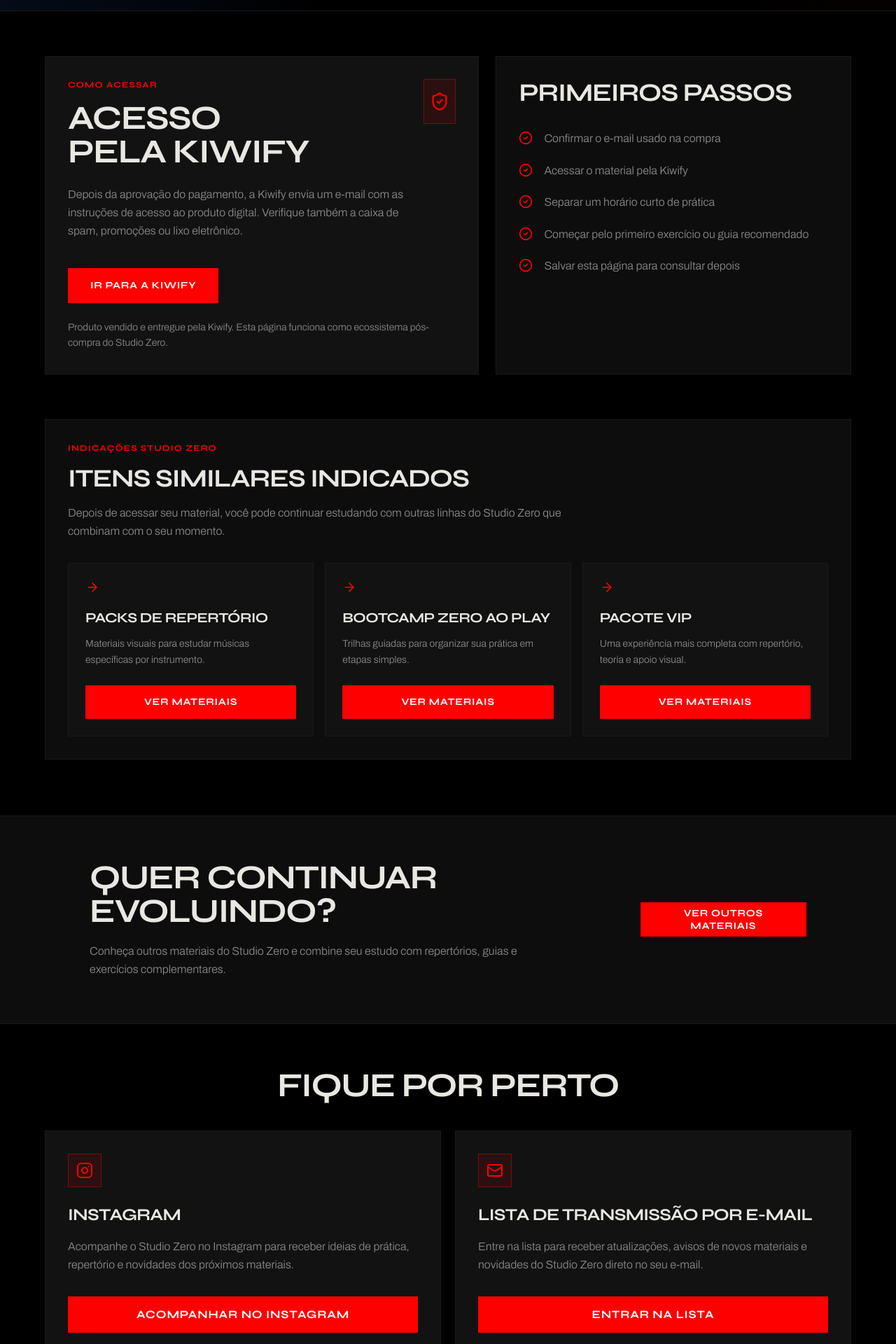
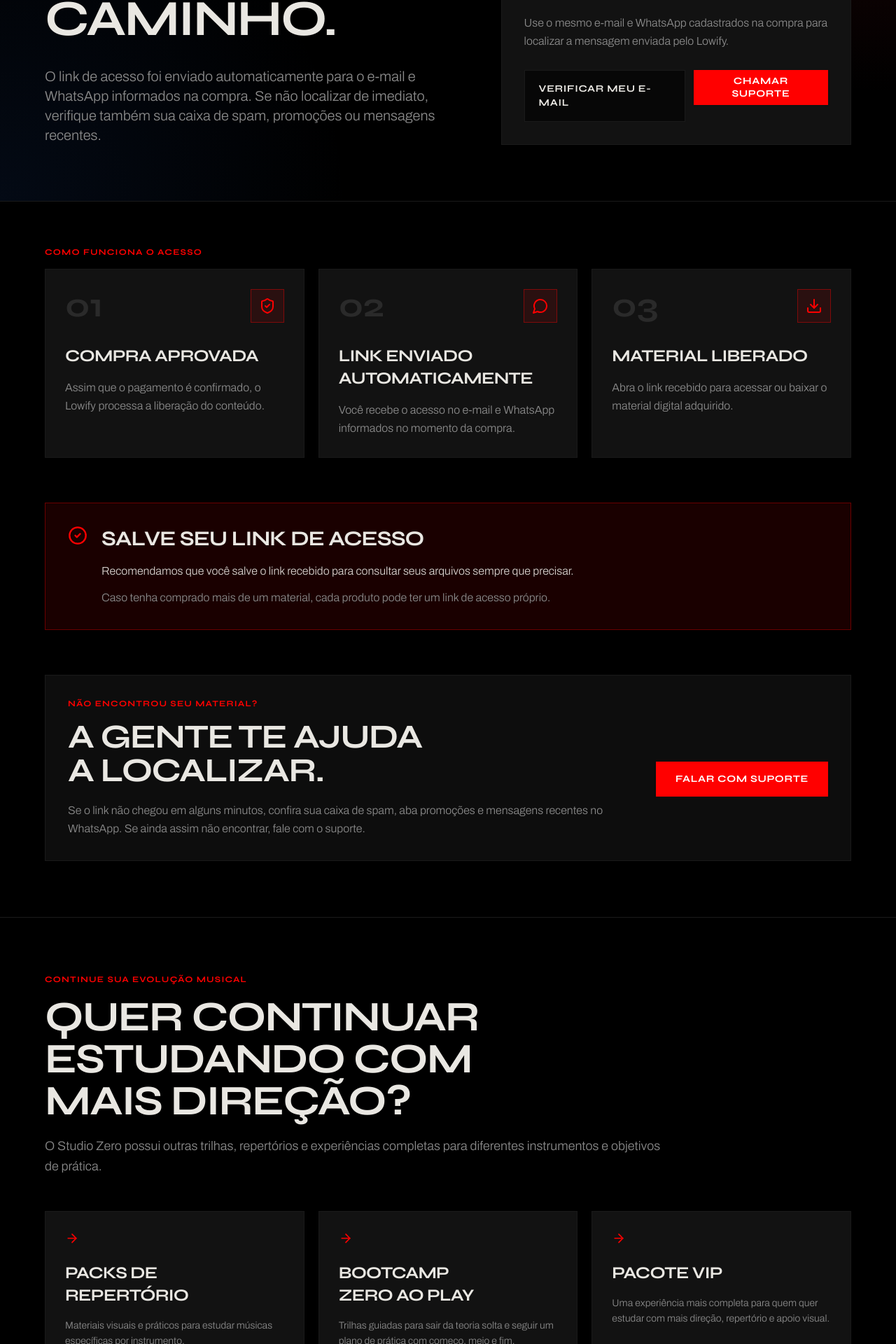
Before and after one commit to Tiffanylimaa/studiozero, a React (Vite) app in the folder apps/web/: page /acesso-material in a window 1280 px wide. Shown: the part 549-2469 px from the top of the page at 70% size. Built offline with nearby package versions, Linux system fonts and the light colour scheme.

Commit message:
Update material access page for Lowify

```diff
--- a/apps/web/src/pages/AcessoMaterialPage.jsx
+++ b/apps/web/src/pages/AcessoMaterialPage.jsx
@@ -4,50 +4,64 @@
 import {
   ArrowRight,
   CheckCircle2,
+  Download,
+  Inbox,
   Instagram,
   Mail,
+  MessageCircle,
   ShieldCheck,
 } from 'lucide-react';
 import Header from '@/components/Header.jsx';
 import Footer from '@/components/Footer.jsx';
 import { Button } from '@/components/ui/button';
 
-const kiwifyAccessUrl = "https://kiwify.com.br/";
-const instagramUrl = "https://www.instagram.com/0studio.zero";
-const supportEmail = "equipe@studiozero.io";
-const emailListSubject = "Quero entrar na lista de transmissão do Studio Zero";
+const instagramUrl = 'https://www.instagram.com/0studio.zero';
+const supportEmail = 'equipe@studiozero.io';
 
-const checklist = [
-  'Confirmar o e-mail usado na compra',
-  'Acessar o material pela Kiwify',
-  'Separar um horário curto de prática',
-  'Começar pelo primeiro exercício ou guia recomendado',
-  'Salvar esta página para consultar depois',
+const accessSteps = [
+  {
+    title: 'Compra aprovada',
+    description: 'Assim que o pagamento é confirmado, o Lowify processa a liberação do conteúdo.',
+    icon: ShieldCheck,
+  },
+  {
+    title: 'Link enviado automaticamente',
+    description: 'Você recebe o acesso no e-mail e WhatsApp informados no momento da compra.',
+    icon: MessageCircle,
+  },
+  {
+    title: 'Material liberado',
+    description: 'Abra o link recebido para acessar ou baixar o material digital adquirido.',
+    icon: Download,
+  },
 ];
 
-const similarItems = [
+const repurchaseCards = [
   {
     title: 'Packs de Repertório',
-    description: 'Materiais visuais para estudar músicas específicas por instrumento.',
+    description: 'Materiais visuais e práticos para estudar músicas específicas por instrumento.',
+    cta: 'Ver packs',
   },
   {
     title: 'Bootcamp Zero ao Play',
-    description: 'Trilhas guiadas para organizar sua prática em etapas simples.',
+    description: 'Trilhas guiadas para sair da teoria solta e seguir um plano de prática com começo, meio e fim.',
+    cta: 'Ver bootcamps',
   },
   {
     title: 'Pacote VIP',
-    description: 'Uma experiência mais completa com repertório, teoria e apoio visual.',
+    description: 'Uma experiência mais completa para quem quer estudar com mais direção, repertório e apoio visual.',
+    cta: 'Ver pacotes VIP',
   },
 ];
 
 function AcessoMaterialPage() {
   return (
-    <div className="min-h-screen bg-background text-foreground">
+    <div className="min-h-screen bg-background text-foreground selection:bg-primary selection:text-white">
       <Helmet>
         <title>Acesso ao Material | Studio Zero</title>
         <meta
           name="description"
-          content="Página de pós-compra para acessar materiais digitais do Studio Zero pela Kiwify."
+          content="Orientações de acesso aos materiais digitais do Studio Zero após a compra."
         />
         <meta name="robots" content="noindex, nofollow" />
       </Helmet>
@@ -56,162 +70,36 @@
 
       <main className="pt-28 md:pt-32">
         <section className="relative overflow-hidden border-b border-border px-6 py-14 md:py-20">
-          <div className="absolute inset-0 bg-[radial-gradient(circle_at_top_right,rgba(232,32,42,0.16),transparent_36%),radial-gradient(circle_at_bottom_left,rgba(34,96,204,0.12),transparent_34%)] pointer-events-none" />
-          <div className="relative max-w-5xl mx-auto">
-            <p className="text-primary font-syne uppercase tracking-widest text-sm mb-6">
-              Studio Zero
-            </p>
-            <h1 className="text-5xl md:text-7xl mb-8 leading-none max-w-4xl">
-              Sua compra foi recebida.
-            </h1>
-            <p className="text-muted-foreground text-lg md:text-xl font-light max-w-3xl leading-relaxed">
-              Agora é só acessar o material e começar sua prática. Se você comprou pela Kiwify,
-              o acesso também será enviado para o e-mail usado na compra.
-            </p>
-          </div>
-        </section>
-
-        <section className="px-6 py-14 md:py-16">
-          <div className="max-w-6xl mx-auto grid grid-cols-1 lg:grid-cols-[1.1fr_0.9fr] gap-6">
-            <article className="bg-card border border-border p-6 md:p-8">
-              <div className="flex items-start justify-between gap-6 mb-10">
-                <div>
-                  <p className="text-primary font-syne uppercase tracking-widest text-xs mb-4">
-                    Como acessar
-                  </p>
-                  <h2 className="text-3xl md:text-5xl mb-6">Acesso pela Kiwify</h2>
-                  <p className="text-muted-foreground font-light leading-relaxed max-w-2xl">
-                    Depois da aprovação do pagamento, a Kiwify envia um e-mail com as instruções
-                    de acesso ao produto digital. Verifique também a caixa de spam, promoções ou
-                    lixo eletrônico.
-                  </p>
-                </div>
-                <div className="hidden md:flex w-16 h-16 border border-primary/40 bg-primary/10 items-center justify-center text-primary">
-                  <ShieldCheck className="w-7 h-7" />
-                </div>
-              </div>
-
-              {kiwifyAccessUrl ? (
-                <Button asChild className="w-full md:w-auto bg-primary hover:bg-primary/90 text-white rounded-sm px-5 md:px-8 py-4 md:py-5 min-h-[3.1rem] font-syne uppercase tracking-wider whitespace-normal text-center leading-tight">
-                  <a href={kiwifyAccessUrl} target="_blank" rel="noopener noreferrer">
-                    Ir para a Kiwify
-                  </a>
-                </Button>
-              ) : (
-                <Button disabled className="w-full md:w-auto bg-primary hover:bg-primary/90 text-white rounded-sm px-5 md:px-8 py-4 md:py-5 min-h-[3.1rem] font-syne uppercase tracking-wider whitespace-normal text-center leading-tight">
-                  Ir para a Kiwify
-                </Button>
-              )}
-
-              {!kiwifyAccessUrl && (
-                <p className="text-sm text-muted-foreground mt-5 font-light">
-                  Link de acesso em breve. Use o e-mail enviado pela Kiwify após a compra.
-                </p>
-              )}
-
-              <p className="text-sm text-muted-foreground mt-6 font-light leading-relaxed">
-                Produto vendido e entregue pela Kiwify. Esta página funciona como ecossistema
-                pós-compra do Studio Zero.
+          <div className="absolute inset-0 bg-[radial-gradient(circle_at_top_right,rgba(232,32,42,0.18),transparent_38%),radial-gradient(circle_at_bottom_left,rgba(34,96,204,0.1),transparent_34%)] pointer-events-none" />
+          <div className="relative max-w-6xl mx-auto grid grid-cols-1 lg:grid-cols-[1.1fr_0.9fr] gap-10 lg:items-end">
+            <div>
+              <p className="text-primary font-syne uppercase tracking-widest text-sm mb-6">
+                Acesso ao material
               </p>
-            </article>
-
-            <aside className="bg-section-contrast border border-border p-6 md:p-8">
-              <h2 className="text-3xl md:text-4xl mb-8">Primeiros passos</h2>
-              <ul className="space-y-5">
-                {checklist.map((item) => (
-                  <li key={item} className="flex gap-4 text-muted-foreground font-light">
-                    <CheckCircle2 className="w-5 h-5 text-primary shrink-0 mt-0.5" />
-                    <span>{item}</span>
-                  </li>
-                ))}
-              </ul>
-            </aside>
-          </div>
-        </section>
-
-        <section className="px-6 pb-16 md:pb-20">
-          <div className="max-w-6xl mx-auto bg-section-contrast border border-border p-6 md:p-8">
-            <p className="text-primary font-syne uppercase tracking-widest text-xs mb-4">
-              Indicações Studio Zero
-            </p>
-            <h2 className="text-3xl md:text-4xl mb-4">Itens similares indicados</h2>
-            <p className="text-muted-foreground font-light leading-relaxed max-w-3xl mb-8">
-              Depois de acessar seu material, você pode continuar estudando com outras linhas do
-              Studio Zero que combinam com o seu momento.
-            </p>
-            <div className="grid grid-cols-1 md:grid-cols-3 gap-4">
-              {similarItems.map((item) => (
-                <div key={item.title} className="border border-border bg-card p-6">
-                  <ArrowRight className="w-5 h-5 text-primary mb-5" />
-                  <h3 className="text-xl mb-3">{item.title}</h3>
-                  <p className="text-sm text-muted-foreground font-light leading-relaxed mb-6">
-                    {item.description}
-                  </p>
-                  <Button asChild className="w-full bg-primary hover:bg-primary/90 text-white rounded-sm px-4 py-4 min-h-[3rem] font-syne uppercase tracking-wider text-sm whitespace-normal text-center leading-tight">
-                    <Link to="/produtos">
-                      Ver materiais
-                    </Link>
-                  </Button>
-                </div>
-              ))}
-            </div>
-          </div>
-        </section>
-
-        <section className="px-6 py-14 md:py-16 border-y border-border bg-section-contrast">
-          <div className="max-w-5xl mx-auto flex flex-col md:flex-row md:items-center md:justify-between gap-6">
-            <div>
-              <h2 className="text-4xl md:text-5xl mb-5">Quer continuar evoluindo?</h2>
-              <p className="text-muted-foreground font-light leading-relaxed max-w-2xl">
-                Conheça outros materiais do Studio Zero e combine seu estudo com repertórios, guias
-                e exercícios complementares.
+              <h1 className="text-4xl sm:text-5xl md:text-7xl mb-8 leading-none max-w-5xl">
+                Compra confirmada. Seu material já está a caminho.
+              </h1>
+              <p className="text-muted-foreground text-lg md:text-xl font-light max-w-3xl leading-relaxed">
+                O link de acesso foi enviado automaticamente para o e-mail e WhatsApp informados na compra.
+                Se não localizar de imediato, verifique também sua caixa de spam, promoções ou mensagens recentes.
               </p>
             </div>
-            <Link to="/produtos">
-              <Button className="bg-primary hover:bg-primary/90 text-white rounded-sm px-5 md:px-7 py-4 md:py-5 min-h-[3.1rem] font-syne uppercase tracking-wider whitespace-normal text-center leading-tight">
-                Ver outros materiais
-              </Button>
-            </Link>
-          </div>
-        </section>
 
-        <section className="px-6 py-14 md:py-16">
-          <div className="max-w-6xl mx-auto">
-            <h2 className="text-4xl md:text-5xl mb-10 text-center">Fique por perto</h2>
-            <div className="grid grid-cols-1 md:grid-cols-2 gap-5">
-              <div className="bg-card border border-border p-8">
-                <div className="w-12 h-12 border border-primary/40 bg-primary/10 flex items-center justify-center text-primary mb-6">
-                  <Instagram className="w-6 h-6" />
+            <div className="bg-card border border-border p-6 md:p-8">
+              <div className="w-14 h-14 border border-primary/40 bg-primary/10 flex items-center justify-center text-primary mb-6">
+                <Inbox className="w-7 h-7" />
+              </div>
+              <h2 className="text-2xl md:text-3xl mb-4">Confira seus canais de entrega</h2>
+              <p className="text-muted-foreground font-light leading-relaxed mb-7">
+                Use o mesmo e-mail e WhatsApp cadastrados na compra para localizar a mensagem enviada pelo Lowify.
+              </p>
+              <div className="flex flex-col sm:flex-row gap-3">
+                <div className="inline-flex min-h-[3.1rem] items-center justify-center border border-border bg-background/60 px-5 py-4 font-syne text-sm uppercase tracking-wider text-foreground">
+                  Verificar meu e-mail
                 </div>
-                <h3 className="text-2xl mb-4">Instagram</h3>
-                <p className="text-muted-foreground font-light leading-relaxed mb-8">
-                  Acompanhe o Studio Zero no Instagram para receber ideias de prática, repertório e novidades dos próximos materiais.
-                </p>
-                {instagramUrl ? (
-                  <Button asChild className="w-full bg-primary hover:bg-primary/90 text-white rounded-sm px-4 py-5 min-h-[3.25rem] font-syne uppercase tracking-wider text-sm md:text-base whitespace-normal text-center leading-tight">
-                    <a href={instagramUrl} target="_blank" rel="noopener noreferrer">
-                      Acompanhar no Instagram
-                    </a>
-                  </Button>
-                ) : (
-                  <Button disabled className="w-full bg-primary hover:bg-primary/90 text-white rounded-sm px-4 py-5 min-h-[3.25rem] font-syne uppercase tracking-wider text-sm md:text-base whitespace-normal text-center leading-tight">
-                    Em breve
-                  </Button>
-                )}
-              </div>
-
-              <div className="bg-card border border-border p-8">
-                <div className="w-12 h-12 border border-primary/40 bg-primary/10 flex items-center justify-center text-primary mb-6">
-                  <Mail className="w-6 h-6" />
-                </div>
-                <h3 className="text-2xl mb-4">Lista de transmissão por e-mail</h3>
-                <p className="text-muted-foreground font-light leading-relaxed mb-8">
-                  Entre na lista para receber atualizações, avisos de novos materiais e novidades
-                  do Studio Zero direto no seu e-mail.
-                </p>
-                <Button asChild className="w-full bg-primary hover:bg-primary/90 text-white rounded-sm px-4 py-5 min-h-[3.25rem] font-syne uppercase tracking-wider text-sm md:text-base whitespace-normal text-center leading-tight">
-                  <a href={`mailto:${supportEmail}?subject=${encodeURIComponent(emailListSubject)}`}>
-                    Entrar na lista
+                <Button asChild className="bg-primary hover:bg-primary/90 text-white rounded-sm px-5 py-4 min-h-[3.1rem] font-syne uppercase tracking-wider text-sm whitespace-normal text-center leading-tight">
+                  <a href={`mailto:${supportEmail}`}>
+                    Chamar suporte
                   </a>
                 </Button>
               </div>
@@ -219,46 +107,139 @@
           </div>
         </section>
 
+        <section className="px-6 py-14 md:py-16">
+          <div className="max-w-6xl mx-auto">
+            <p className="text-primary font-syne uppercase tracking-widest text-xs mb-4">
+              Como funciona o acesso
+            </p>
+            <div className="grid grid-cols-1 md:grid-cols-3 gap-5">
+              {accessSteps.map((step, index) => {
+                const Icon = step.icon;
+                return (
+                  <article key={step.title} className="bg-card border border-border p-6 md:p-7">
+                    <div className="flex items-center justify-between gap-4 mb-8">
+                      <span className="font-syne text-5xl font-bold text-muted-foreground/20">
+                        0{index + 1}
+                      </span>
+                      <div className="w-12 h-12 border border-primary/40 bg-primary/10 flex items-center justify-center text-primary">
+                        <Icon className="w-6 h-6" />
+                      </div>
+                    </div>
+                    <h2 className="text-2xl mb-4">{step.title}</h2>
+                    <p className="text-muted-foreground font-light leading-relaxed">
+                      {step.description}
+                    </p>
+                  </article>
+                );
+              })}
+            </div>
+          </div>
+        </section>
+
+        <section className="px-6 pb-14 md:pb-16">
+          <div className="max-w-6xl mx-auto border border-primary/35 bg-primary/10 p-6 md:p-8">
+            <div className="flex flex-col md:flex-row gap-5 md:items-start">
+              <CheckCircle2 className="w-7 h-7 text-primary shrink-0" />
+              <div>
+                <h2 className="text-2xl md:text-3xl mb-4">Salve seu link de acesso</h2>
+                <p className="text-foreground/90 font-light leading-relaxed mb-3">
+                  Recomendamos que você salve o link recebido para consultar seus arquivos sempre que precisar.
+                </p>
+                <p className="text-muted-foreground font-light leading-relaxed">
+                  Caso tenha comprado mais de um material, cada produto pode ter um link de acesso próprio.
+                </p>
+              </div>
+            </div>
+          </div>
+        </section>
+
         <section className="px-6 pb-16 md:pb-20">
-          <div className="max-w-5xl mx-auto bg-card border border-border p-6 md:p-8">
+          <div className="max-w-6xl mx-auto bg-section-contrast border border-border p-6 md:p-8">
             <p className="text-primary font-syne uppercase tracking-widest text-xs mb-4">
-              Suporte
+              Não encontrou seu material?
             </p>
-            <h2 className="text-3xl md:text-4xl mb-5">Precisa de ajuda?</h2>
-            <p className="text-muted-foreground font-light leading-relaxed mb-8">
-              Se tiver dificuldade de acesso, entre em contato pelo e-mail de suporte informado pelo Studio Zero.
+            <div className="grid grid-cols-1 lg:grid-cols-[1fr_auto] gap-7 lg:items-center">
+              <div>
+                <h2 className="text-3xl md:text-5xl mb-5">A gente te ajuda a localizar.</h2>
+                <p className="text-muted-foreground font-light leading-relaxed max-w-3xl">
+                  Se o link não chegou em alguns minutos, confira sua caixa de spam, aba promoções
+                  e mensagens recentes no WhatsApp. Se ainda assim não encontrar, fale com o suporte.
+                </p>
+              </div>
+              <Button asChild className="bg-primary hover:bg-primary/90 text-white rounded-sm px-5 md:px-7 py-4 md:py-5 min-h-[3.1rem] font-syne uppercase tracking-wider whitespace-normal text-center leading-tight">
+                <a href={`mailto:${supportEmail}`}>
+                  Falar com suporte
+                </a>
+              </Button>
+            </div>
+          </div>
+        </section>
+
+        <section className="px-6 py-16 md:py-20 border-y border-border">
+          <div className="max-w-6xl mx-auto">
+            <div className="max-w-4xl mb-10 md:mb-12">
+              <p className="text-primary font-syne uppercase tracking-widest text-xs mb-4">
+                Continue sua evolução musical
+              </p>
+              <h2 className="text-4xl md:text-6xl mb-5">Quer continuar estudando com mais direção?</h2>
+              <p className="text-muted-foreground text-lg font-light leading-relaxed">
+                O Studio Zero possui outras trilhas, repertórios e experiências completas para
+                diferentes instrumentos e objetivos de prática.
+              </p>
+            </div>
+
+            <div className="grid grid-cols-1 md:grid-cols-3 gap-5">
+              {repurchaseCards.map((card) => (
+                <article key={card.title} className="bg-card border border-border p-6 md:p-7 flex flex-col h-full hover:border-primary/50 transition-colors">
+                  <ArrowRight className="w-5 h-5 text-primary mb-6" />
+                  <h3 className="text-2xl mb-4">{card.title}</h3>
+                  <p className="text-sm text-muted-foreground font-light leading-relaxed mb-8 flex-grow">
+                    {card.description}
+                  </p>
+                  <Button asChild className="w-full bg-primary hover:bg-primary/90 text-white rounded-sm px-4 py-4 min-h-[3rem] font-syne uppercase tracking-wider text-sm whitespace-normal text-center leading-tight">
+                    <Link to="/produtos">
+                      {card.cta}
+                    </Link>
+                  </Button>
+                </article>
+              ))}
+            </div>
+          </div>
+        </section>
+
+        <section className="px-6 py-14 md:py-16">
+          <div className="max-w-6xl mx-auto bg-card border border-border p-6 md:p-8">
+            <p className="text-primary font-syne uppercase tracking-widest text-xs mb-4">
+              Acompanhe o Studio Zero
             </p>
-            <div className="border border-border bg-section-contrast p-6 mb-8">
-              <h3 className="font-syne text-xl font-bold text-foreground mb-4">Contatos</h3>
-              <div className="space-y-2 text-muted-foreground font-light">
+            <div className="grid grid-cols-1 lg:grid-cols-[1fr_0.9fr] gap-8">
+              <div>
+                <h2 className="text-3xl md:text-5xl mb-5">Fique por perto.</h2>
+                <p className="text-muted-foreground font-light leading-relaxed max-w-3xl">
+                  Receba novidades, ideias de prática e avisos sobre novos materiais acompanhando o Studio Zero.
+                </p>
+              </div>
+              <div className="grid grid-cols-1 sm:grid-cols-2 gap-4">
                 <a
                   href={instagramUrl}
                   target="_blank"
                   rel="noopener noreferrer"
-                  className="block hover:text-primary transition-colors"
+                  className="border border-border bg-background/60 p-5 hover:border-primary hover:text-primary transition-colors"
                 >
-                  Instagram: @0studio.zero
+                  <Instagram className="w-6 h-6 text-primary mb-5" />
+                  <span className="block font-syne uppercase tracking-wider text-sm mb-2">Instagram</span>
+                  <span className="block text-muted-foreground font-light">@0studio.zero</span>
                 </a>
                 <a
                   href={`mailto:${supportEmail}`}
-                  className="block hover:text-primary transition-colors"
+                  className="border border-border bg-background/60 p-5 hover:border-primary hover:text-primary transition-colors"
                 >
-                  E-mail: equipe@studiozero.io
+                  <Mail className="w-6 h-6 text-primary mb-5" />
+                  <span className="block font-syne uppercase tracking-wider text-sm mb-2">E-mail de suporte</span>
+                  <span className="block text-muted-foreground font-light break-all">{supportEmail}</span>
                 </a>
               </div>
             </div>
-            {supportEmail ? (
-              <Button asChild className="bg-primary hover:bg-primary/90 text-white rounded-sm px-5 md:px-7 py-4 md:py-5 min-h-[3rem] font-syne uppercase tracking-wider whitespace-normal text-center leading-tight">
-                <a href={`mailto:${supportEmail}`}>
-                  Enviar e-mail
-                </a>
-              </Button>
-            ) : (
-              <div className="inline-flex items-center gap-3 text-sm text-muted-foreground uppercase tracking-widest">
-                <ArrowRight className="w-4 h-4 text-primary" />
-                E-mail de suporte em breve
-              </div>
-            )}
           </div>
         </section>
       </main>
```
